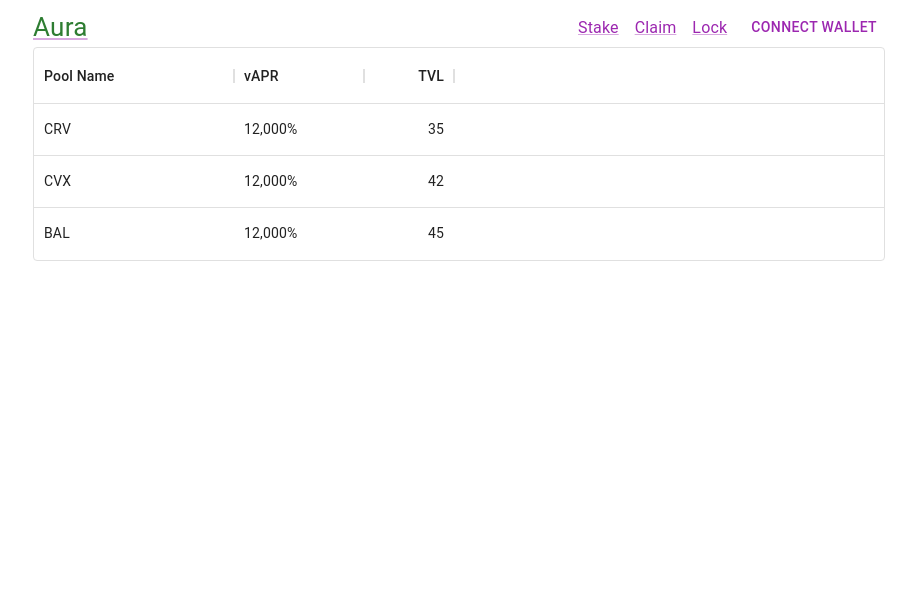
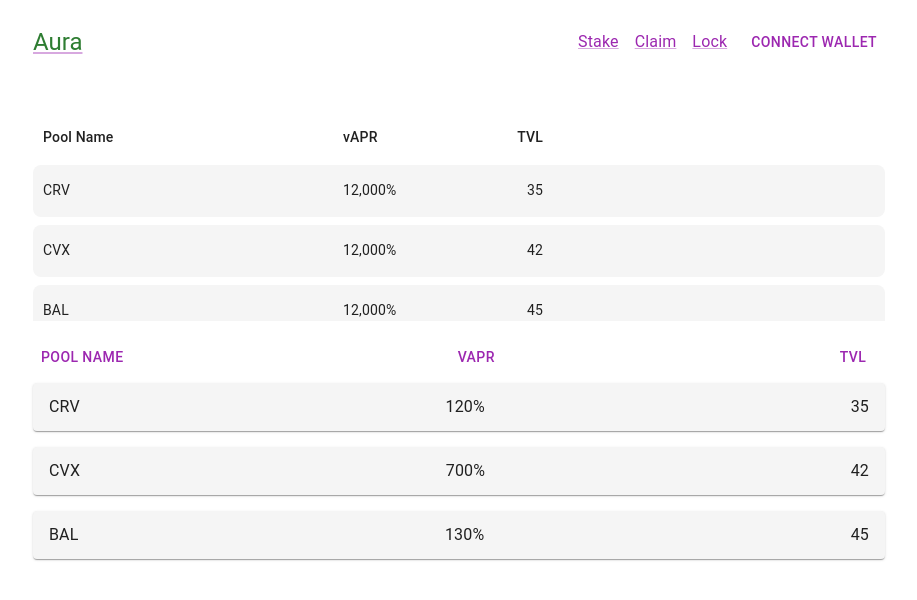
Before and after one commit to wileyyong/aura-app, a React (Create React App) app: page /#/stake in a window 1280 px wide. Shown: the top 600 px of the page, without its empty margins (181-1098 px from the left). Built offline with nearby package versions, Linux system fonts and the light colour scheme.

Commit message:
feat: add new table

```diff
--- /dev/null
+++ b/src/components/pages/Stake/PoolsTable.tsx
@@ -0,0 +1,92 @@
+import React, { FC, useRef, useState } from 'react';
+import {
+  Accordion,
+  Grid,
+  AccordionSummary,
+  Typography,
+  AccordionDetails,
+  styled,
+  Button,
+} from '@mui/material';
+
+const StyledAccordion = styled(Accordion)(({ theme }) => ({
+  backgroundColor: theme.palette.grey[100],
+}));
+
+enum Header {
+  poolName = 'poolName',
+  vApr = 'vApr',
+  tvl = 'tvl',
+}
+
+const headers = [
+  { id: Header.poolName, title: 'Pool Name' },
+  { id: Header.vApr, title: 'vAPR' },
+  { id: Header.tvl, title: 'TVL' },
+];
+
+const data = [
+  { id: 1, [Header.poolName]: 'CRV', [Header.vApr]: 120, [Header.tvl]: 35 },
+  { id: 2, [Header.poolName]: 'CVX', [Header.vApr]: 700, [Header.tvl]: 42 },
+  { id: 3, [Header.poolName]: 'BAL', [Header.vApr]: 130, [Header.tvl]: 45 },
+];
+
+// Might be overcooked but probably gives us more flexibility in style
+
+export const PoolsTable: FC = () => {
+  const [sorted, setSorted] = useState(data);
+  const [expanded, setExpanded] = useState<number>();
+  const isAsc = useRef(false);
+
+  const handleChange = (panel: any) => (_: any, newExpanded: boolean) => {
+    setExpanded(newExpanded ? panel : false);
+  };
+
+  const handleHeaderClick = (key: Header) => {
+    const newSorted = new Array(data.length)
+      .concat(data)
+      .sort((a, b) => (a[key] < b[key] ? -1 : 1));
+    isAsc.current = !isAsc.current;
+    setSorted(isAsc.current ? newSorted : newSorted.reverse());
+  };
+
+  return (
+    <Grid container>
+      <Grid container justifyContent={'space-between'}>
+        {headers.map(header => (
+          <Button key={header.id} onClick={() => handleHeaderClick(header.id)}>
+            {header.title}
+          </Button>
+        ))}
+      </Grid>
+      {sorted.map(row => (
+        <Grid container direction="row" key={`${row.poolName}-${row.id}`}>
+          <StyledAccordion
+            expanded={expanded === row.id}
+            onChange={handleChange(row.id)}
+            sx={{ my: 1 }}
+          >
+            <AccordionSummary>
+              <Grid container justifyContent={'space-between'}>
+                <Typography>{row.poolName}</Typography>
+                <Typography>{row.vApr}%</Typography>
+                <Typography>{row.tvl}</Typography>
+              </Grid>
+            </AccordionSummary>
+            <AccordionDetails>
+              <Typography>
+                {row.poolName === 'CRV' && <span>hello</span>}
+                {row.poolName === 'CVX' && <span>test</span>}
+                Lorem ipsum dolor sit amet, consectetur adipiscing elit.
+                Suspendisse malesuada lacus ex, sit amet blandit leo lobortis
+                eget. Lorem ipsum dolor sit amet, consectetur adipiscing elit.
+                Suspendisse malesuada lacus ex, sit amet blandit leo lobortis
+                eget.
+              </Typography>
+            </AccordionDetails>
+          </StyledAccordion>
+        </Grid>
+      ))}
+    </Grid>
+  );
+};
--- a/src/components/pages/Stake/index.tsx
+++ b/src/components/pages/Stake/index.tsx
@@ -1,8 +1,35 @@
 import React, { FC } from 'react';
-import { DataGrid } from '@mui/x-data-grid';
+import { DataGrid, GridColDef } from '@mui/x-data-grid';
+import { styled } from '@mui/material';
+import { PoolsTable } from './PoolsTable';
 
-const columns = [
-  { field: 'poolName', headerName: 'Pool Name', width: 200 },
+const StyledDataGrid = styled(DataGrid)(({ theme }) => ({
+  border: 'none',
+  '&.MuiDataGrid-root .MuiDataGrid-cell:focus': {
+    outline: 'none',
+  },
+  [`& .MuiDataGrid-cell`]: {
+    borderBottom: 'none',
+  },
+  [`& .MuiDataGrid-row`]: {
+    borderRadius: 8,
+    backgroundColor: theme.palette.grey[100],
+    marginBottom: theme.spacing(1),
+  },
+  '& .MuiDataGrid-columnSeparator': {
+    visibility: 'hidden',
+  },
+  [`& .MuiDataGrid-columnHeaders`]: {
+    borderBottom: 'none',
+  },
+  [`& .MuiDataGrid-columnHeader`]: {
+    border: 'none',
+    outline: 'none',
+  },
+}));
+
+const columns: GridColDef[] = [
+  { field: 'poolName', headerName: 'Pool Name', width: 300 },
   {
     field: 'vApr',
     headerName: 'vAPR',
@@ -27,5 +54,19 @@ const rows = [
 ];
 
 export const Stake: FC = () => {
-  return <DataGrid rows={rows} columns={columns} hideFooter autoHeight />;
+  const handleRowClick = () => {};
+
+  return (
+    <>
+      <StyledDataGrid
+        rows={rows}
+        columns={columns}
+        hideFooter
+        autoHeight
+        onRowClick={handleRowClick}
+      />
+      <br />
+      <PoolsTable />
+    </>
+  );
 };
--- a/src/components/shared/Header/index.tsx
+++ b/src/components/shared/Header/index.tsx
@@ -8,7 +8,6 @@ import { Button, Grid, Typography, Link, styled, Stack } from '@mui/material';
 
 const HeaderTitle = styled(Typography)(({ theme }) => ({
   color: theme.palette.success.main,
-  fontSize: '26px', // just testing
 }));
 
 export const Header: FC = () => {
@@ -26,10 +25,11 @@ export const Header: FC = () => {
       direction="row"
       justifyContent="space-between"
       alignItems="center"
+      sx={{ mb: 4, py: 2 }}
     >
       <Grid item>
         <Link component={RouterLink} to="/">
-          <HeaderTitle>Aura</HeaderTitle>
+          <HeaderTitle variant="h5">Aura</HeaderTitle>
         </Link>
       </Grid>
       <Grid item>
```
